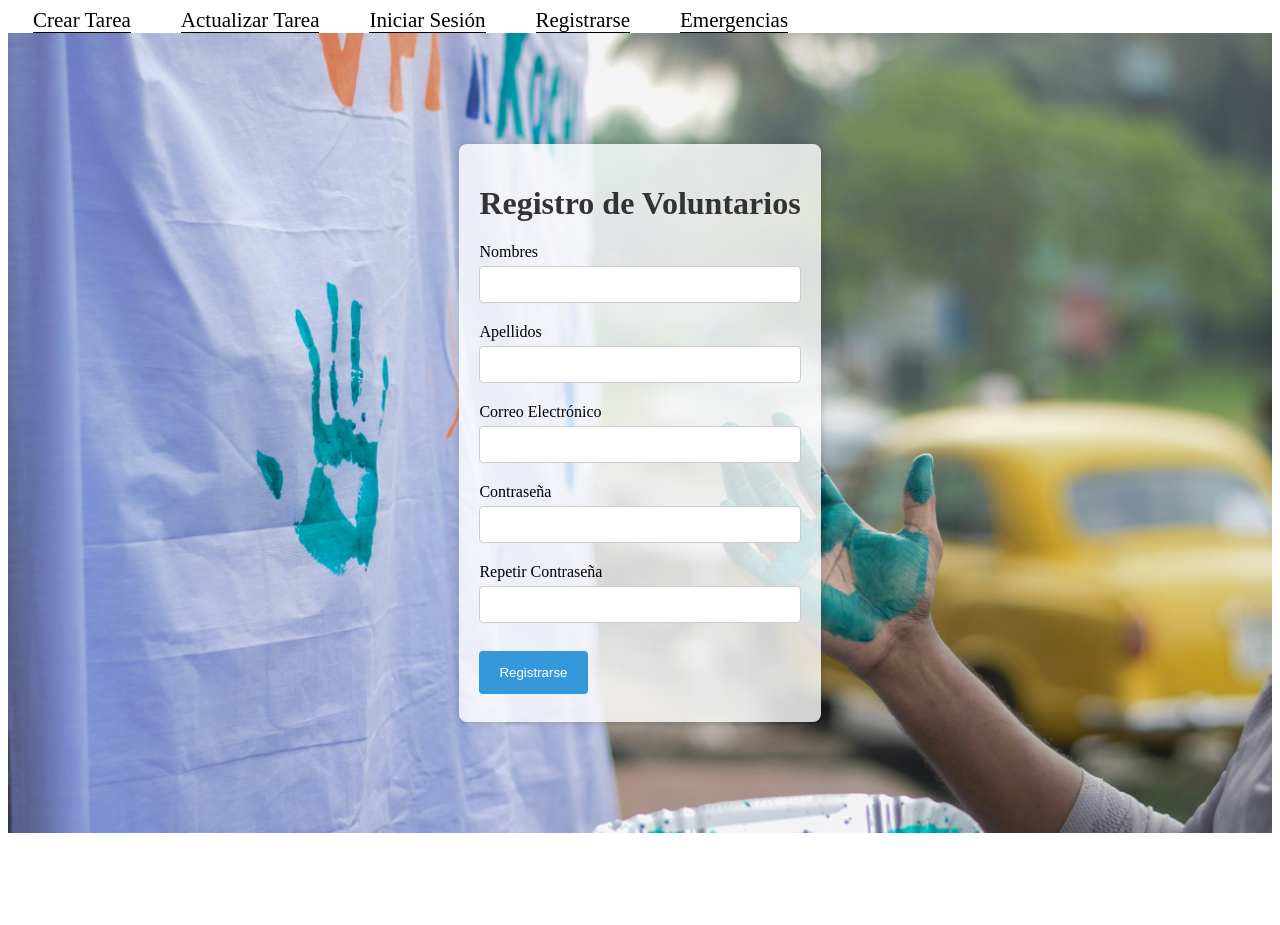
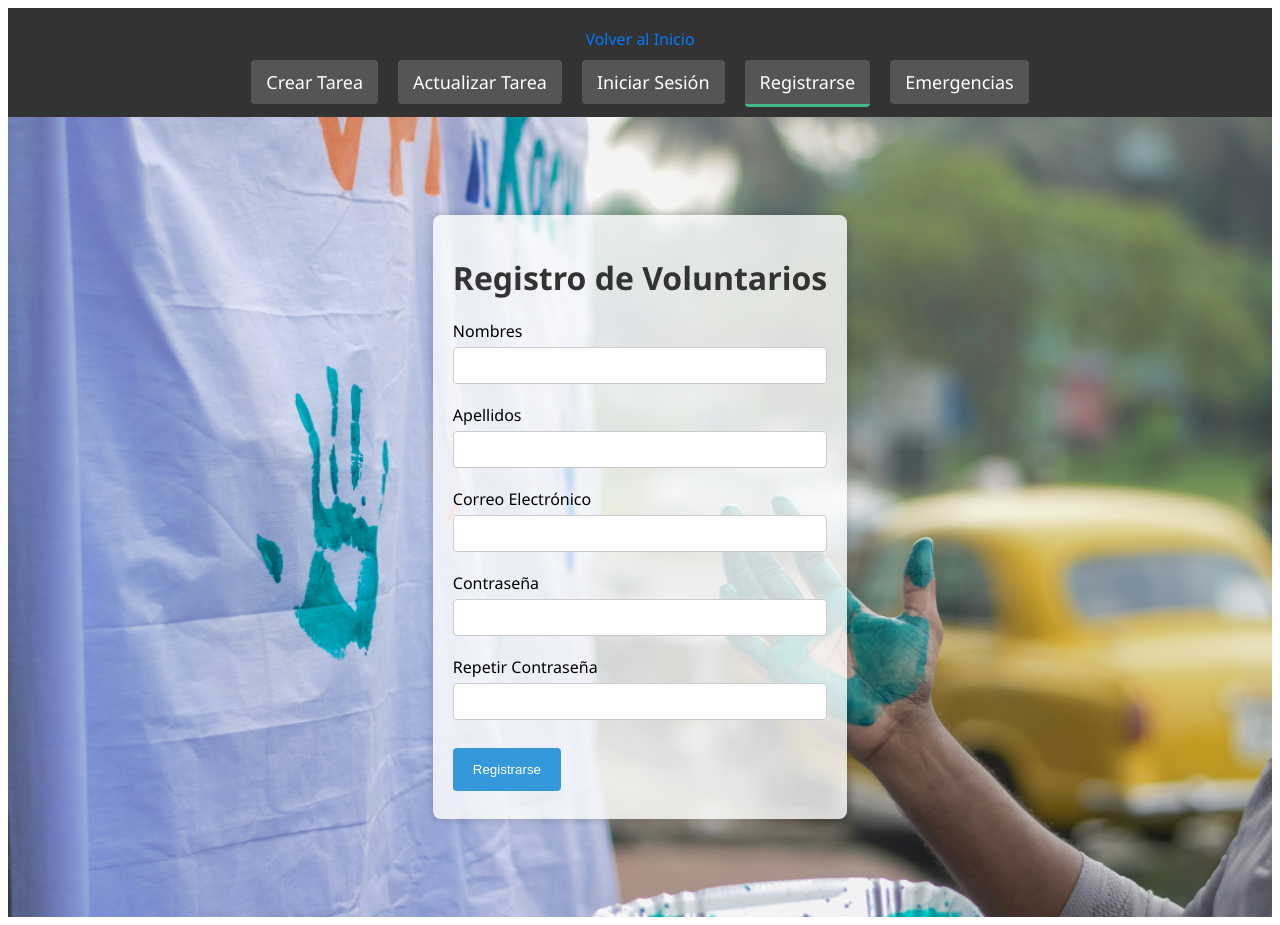
Before and after one commit to Issipisi/Lab2_TBD, a Vue app: page /register in a window 1280 px wide. Before the commit the page ends 841 px from the top, so only its background shows below. Built offline with nearby package versions, Linux system fonts and the light colour scheme.

Commit message:
Update App.vue

```diff
--- a/src/App.vue
+++ b/src/App.vue
@@ -1,35 +1,84 @@
 <template>
-  <div>
-      <router-link class='router-link' to="/creartarea">Crear Tarea</router-link>
-      <router-link class='router-link' :to="'/actualizar-tarea/' + id">Actualizar Tarea</router-link>
-      <router-link class='router-link' to="/login">Iniciar Sesión</router-link>
-      <router-link class='router-link' to="/register">Registrarse</router-link>
-      <router-link class='router-link' to="/emergencias">Emergencias</router-link>
+  <div class="app-container">
+    <nav class="navigation">
+      <router-link to="/" class="back-to-home">Volver al Inicio</router-link>
+      <router-link class="nav-btn" to="/creartarea">Crear Tarea</router-link>
+      <router-link class="nav-btn" :to="'/actualizar-tarea/' + id">Actualizar Tarea</router-link>
+      <router-link class="nav-btn" to="/login">Iniciar Sesión</router-link>
+      <router-link class="nav-btn" to="/register">Registrarse</router-link>
+      <router-link class="nav-btn" to="/emergencias">Emergencias</router-link>
+    </nav>
     <router-view />
-    </div>
+  </div>
 </template>
 
 <script>
 export default {
   data() {
     return {
-      id: null,  // Asegúrate de inicializarla con el valor adecuado o como null
+      id: 1,  // Asegúrate de inicializarla con el valor adecuado o como null
       // Otras propiedades de data...
     };
   },
   // Otras secciones del componente...
 };
 </script>
+
 <style>
-.router-link{
-  margin: 25px;
+.app-container {
+  font-family: 'Segoe UI', Tahoma, Geneva, Verdana, sans-serif;
+}
+
+.back-to-home {
+  display: block;
+  margin-top: 20px;
+  text-align: center;
+  text-decoration: none;
+  color: #007bff;
+}
+
+.back-to-home:hover {
+  text-decoration: underline;
+}
+.navigation {
+  background-color: #333;
+  overflow-x: auto; /* Permite el desplazamiento horizontal */
+  white-space: nowrap; /* Evita que los botones se apilen verticalmente */
+  text-align: center;
+}
+
+
+.nav-btn {
+  display: inline-block; /* Alinea los botones en una fila */
+  margin: 10px;
+  padding: 10px 15px;
   font-weight: 500;
-  color: black;
+  color: white;
   text-decoration: none;
-  font-size: 21px;
-  border-bottom: solid 1px;
+  font-size: 18px;
+  background-color: #555;
+  border: none;
+  border-radius: 4px;
+  transition: background-color 0.3s, transform 0.2s, box-shadow 0.2s;
+  cursor: pointer;
 }
-.router-link:hover{
-  opacity: 0.3;
+
+.nav-btn:hover, .nav-btn:focus {
+  background-color: #666;
+  transform: translateY(-2px);
+  box-shadow: 0 4px 8px rgba(0,0,0,0.2);
+}
+
+/* Estilos para el enlace activo */
+.router-link-active {
+  border-bottom: 3px solid #42b983;
+}
+
+/* Estilos adicionales para mejorar la responsividad */
+@media (max-width: 768px) {
+  .nav-btn {
+    padding: 8px 10px;
+    font-size: 16px;
+  }
 }
 </style>
```
